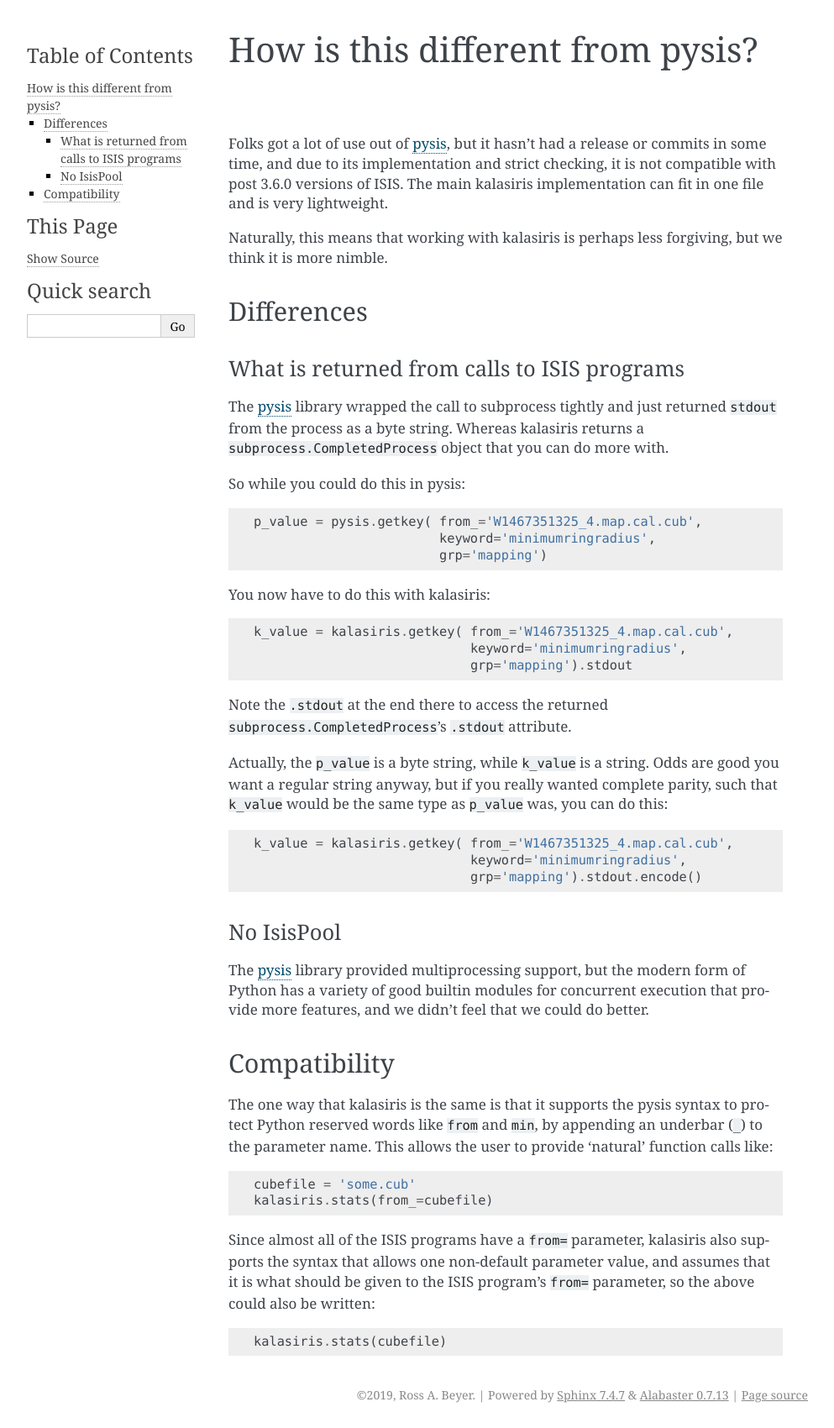
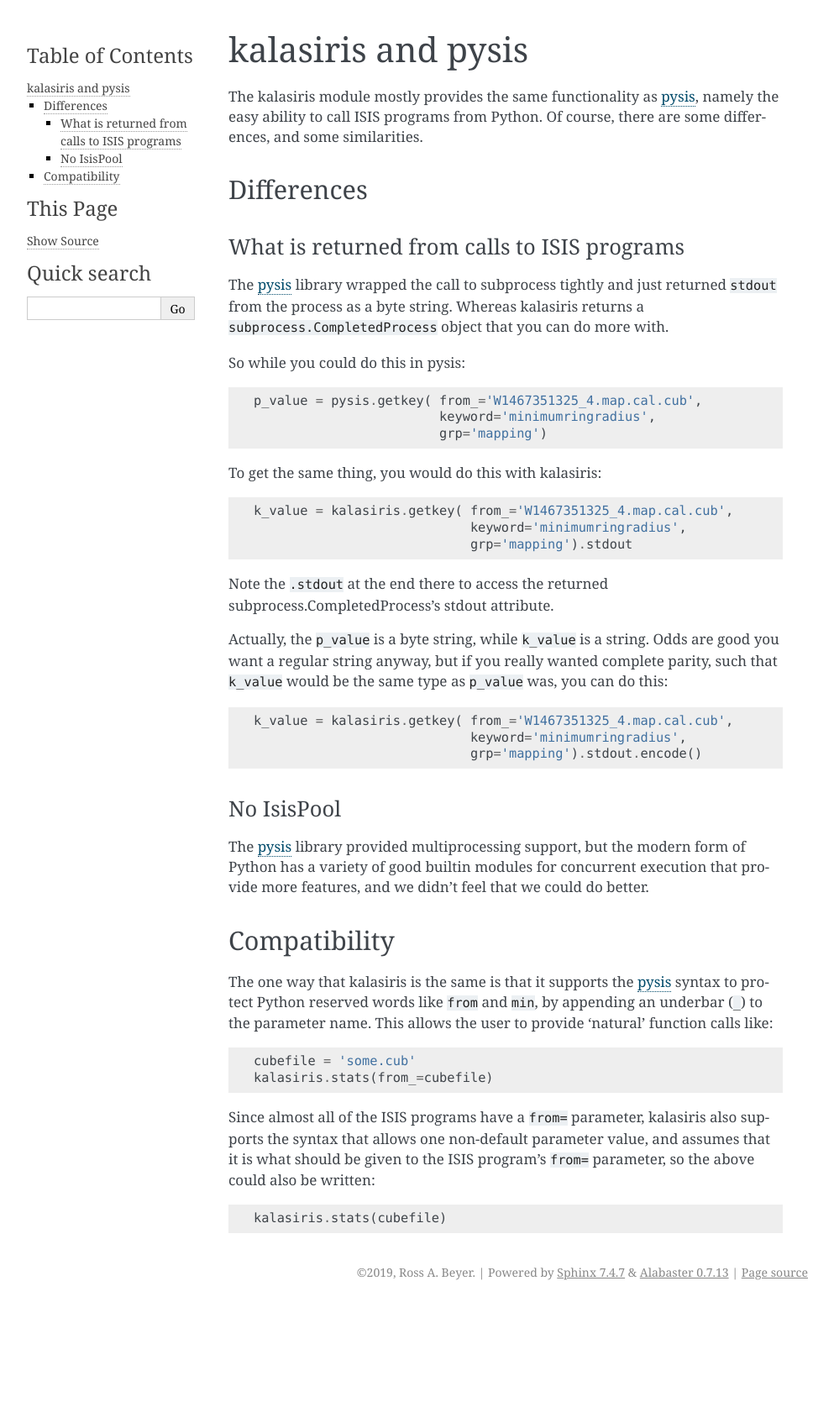
Before and after one commit to rbeyer/kalasiris, a Sphinx documentation site: the page built from docs/pysis.rst, in a window 1280 px wide. Shown: the whole page at 84% size, without its empty margins (148-1141 px from the left). Built offline with Sphinx 7.4.7, drawn with Linux system fonts in a browser that asks for light colours; pages that are not in the unit, such as notebooks, are missing from menus; after the commit the page ends 1554 px from its top, so only the background shows below that.

Commit message:
Massged the docs a bit.

```diff
--- a/README.rst
+++ b/README.rst
@@ -44,7 +44,7 @@
 ----------
 
 Are you new to Python?  Or you just don't want to mess with
-sophisticated installation of Python?  Or you don't want to commit
+sophisticated Python installations?  Or you don't want to commit
 to installing something when you don't know if it will be worth it?
 Or you just want to write something 'real quick' in Python and just
 need to call some ISIS programs **now**?
@@ -93,8 +93,6 @@
 Naturally, this means that working with kalasiris is perhaps less
 forgiving, but we think it is more nimble.
 
-More detailed differences can be found in the docs.
-
 
 -------
 
--- a/docs/pysis.rst
+++ b/docs/pysis.rst
@@ -1,15 +1,10 @@
 =====
-How is this different from pysis?
+kalasiris and pysis
 =====
 
-Folks got a lot of use out of pysis_, but it hasn't had a release
-or commits in some time, and due to its implementation and strict
-checking, it is not compatible with post 3.6.0 versions of ISIS.
-The main kalasiris implementation can fit in one file and is very
-lightweight.
-
-Naturally, this means that working with kalasiris is perhaps less
-forgiving, but we think it is more nimble.
+The kalasiris module mostly provides the same functionality as
+pysis_, namely the easy ability to call ISIS programs from Python.
+Of course, there are some differences, and some similarities.
 
 Differences
 -----------
@@ -28,14 +23,14 @@
                           keyword='minimumringradius',
                           grp='mapping')
 
-You now have to do this with kalasiris::
+To get the same thing, you would do this with kalasiris::
 
   k_value = kalasiris.getkey( from_='W1467351325_4.map.cal.cub',
                               keyword='minimumringradius',
                               grp='mapping').stdout
 
 Note the ``.stdout`` at the end there to access the returned
-``subprocess.CompletedProcess``'s ``.stdout`` attribute.
+subprocess.CompletedProcess's stdout attribute.
 
 Actually, the ``p_value`` is a byte string, while ``k_value``
 is a string.  Odds are good you want a regular string anyway, but
@@ -60,7 +55,7 @@
 Compatibility
 -------------
 
-The one way that kalasiris is the same is that it supports the pysis
+The one way that kalasiris is the same is that it supports the pysis_
 syntax to protect Python reserved words like ``from`` and ``min``,
 by appending an underbar (``_``) to the parameter name.  This allows
 the user to provide 'natural' function calls like::
```
Also changed, not shown: other parts of README.rst (+1 -1 lines).
